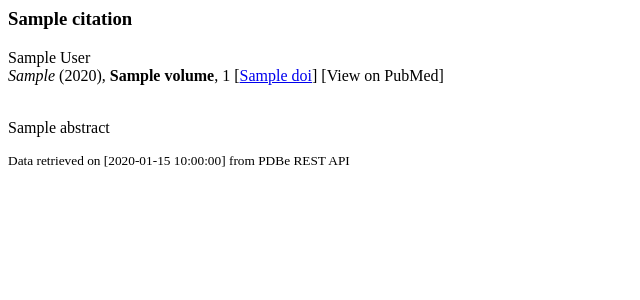
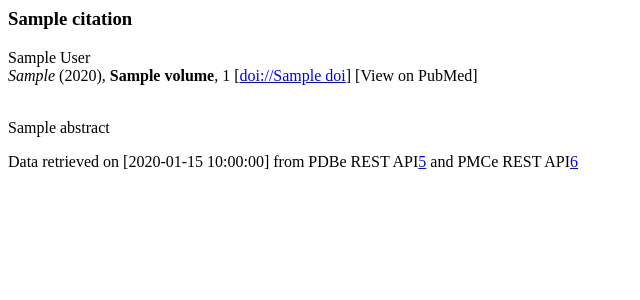
Before and after one commit to histofyi/www.histo.fyi, a Python web app: template templates/structure/publication_block.html in a window 1280 px wide. Shown: the top 300 px of the page, without its empty margins (0-640 px from the left). Run offline with Jinja, Linux system fonts and the light colour scheme; the template is opened without the code that fills it: most values are stand-ins (such as "Sample title", 1, 10 or a date in 2020).

Commit message:
Added the safe filter to some of the publication variables. Added in references for where the data came from

```diff
--- a/templates/structure/publication_block.html
+++ b/templates/structure/publication_block.html
@@ -1,20 +1,21 @@
+
 {% set publication = structure.publication %}
 <div class="column-two-thirds">
     <h3 class="heading-small">
-        {{publication.citation.title}}
+        {{publication.citation.title | safe}}
     </h3>
     <div>
         {% for author in publication.citation.authors %}
-            {{author.full_name}}{% if not loop.last %}, {% endif %}
+            {{author.full_name | safe }}{% if not loop.last %}, {% endif %}
         {% endfor %}
     </div>
     <div>
         <i>{{publication.citation.iso_abbreviation}}</i> ({{publication.citation.year}}), <strong>{{publication.citation.volume}}</strong>,
-        {{publication.citation.pages}} [<a href="{{structure.doi_url}}">{{structure.doi }}</a>] [View on PubMed]
+        {{publication.citation.pages}} [<a href="{{structure.doi_url}}" target="_new">doi://{{structure.doi }}</a>] [View on PubMed]
     </div>
     <br />
     <p>
-        {{ publication.abstract }}
+        {{ publication.abstract | safe}}
     </p>
-    <p><small>Data retrieved on [{{structure.last_updated}}] from PDBe REST API</small></p>
+    <p><smaller>Data retrieved on [{{structure.last_updated}}] from PDBe REST API<a class="superscript" href="#5">5</a> and PMCe REST API<a class="superscript" href="#2">6</a></smaller></p>
 </div>
```
